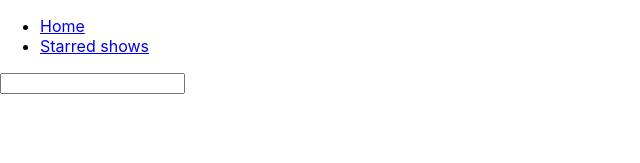
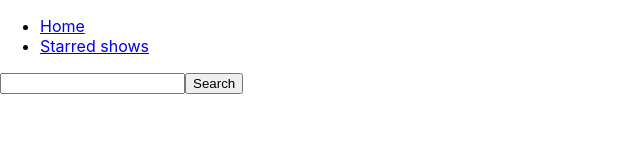
Before and after one commit to shanu3742/BOX-OFFICE, a React (Create React App) app: page / in a window 1280 px wide. Shown: the top 163 px of the page, without its empty margins (0-640 px from the left). Built offline with nearby package versions, Linux system fonts and the light colour scheme.

Commit message:
when we press on search   button  then only we get value

```diff
--- a/src/Pages/Home.js
+++ b/src/Pages/Home.js
@@ -3,12 +3,20 @@ import MainpageLayout from '../component/MainpageLayout';
 
 const Home = () => {
   const [input, setInput] = useState('');
+
   const onInputchange = searchtext => {
     setInput(searchtext.target.value);
+  };
+
+  const onSearch = () => {
+    console.log(input);
   };
   return (
     <MainpageLayout>
       <input type="text" onChange={onInputchange} value={input} />
+      <button type="button" onClick={onSearch}>
+        Search
+      </button>
     </MainpageLayout>
   );
 };
```
